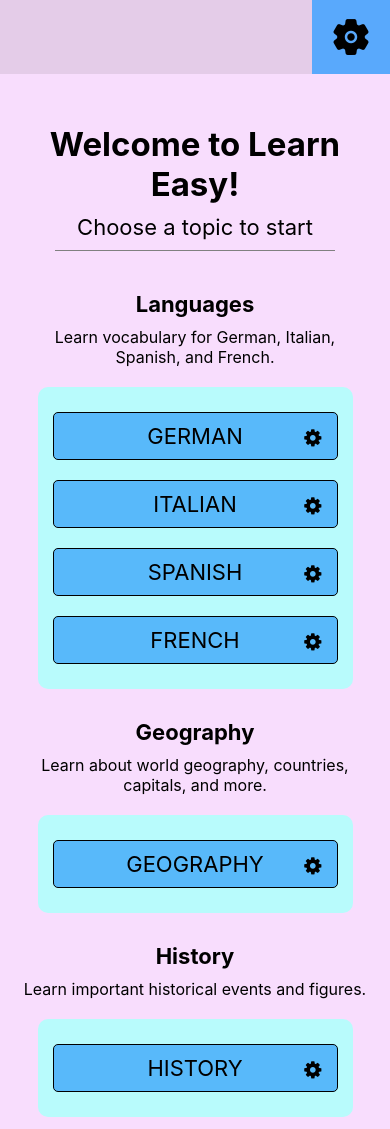
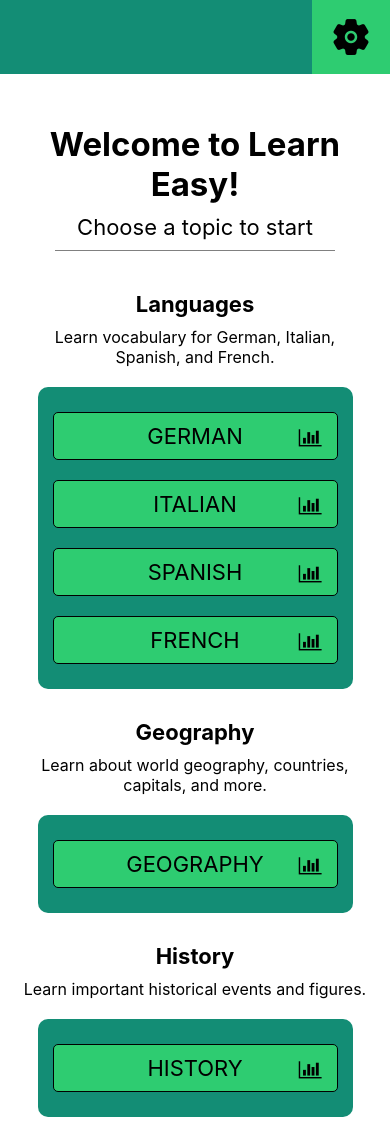
Before and after one commit to t0814524/learn-easy, a React Native app: screen / in a window 390 px wide. Built offline with nearby package versions, Linux system fonts and the light colour scheme.

Commit message:
new consistent design

```diff
--- a/components/Header.tsx
+++ b/components/Header.tsx
@@ -18,7 +18,7 @@ const style = StyleSheet.create({
     },
     pageInfoContainer: {
         flex: 4,
-        backgroundColor: "#e4cce8",
+        backgroundColor: "#138d75",
         alignItems: "center",
         justifyContent: "center",
     }
--- a/components/Layout.tsx
+++ b/components/Layout.tsx
@@ -18,18 +18,18 @@ const style = StyleSheet.create({
     container: {
         flex: 1,
         minHeight: "100%",
-        backgroundColor: 'yellow',
+        backgroundColor: '#138d75',
     },
     headerSection: {
         flex: 0.7,
         width: "100%",
         minHeight: 56, //  https://m3.material.io/components/search/specs
-        backgroundColor: "#59A9FC",
+        backgroundColor: "#2ecc71",
         flexDirection: "row",
     },
     mainSection: {
         flex: 10,
-        backgroundColor: "#F8DDFD"
+        backgroundColor: "#FFF"
     }
 
 })
--- a/components/Scoreboard.jsx
+++ b/components/Scoreboard.jsx
@@ -53,8 +53,8 @@ export default class Scoreboard extends Component {
 }
 
 const styles = StyleSheet.create({
-  container: { flex: 1, padding: 16, paddingTop: 30, backgroundColor: '#232B5D' },
-  head: { height: 40, backgroundColor: '#808B97' },
+  container: { flex: 1, padding: 16, paddingTop: 30, backgroundColor: '#0b5345' },
+  head: { height: 40, backgroundColor: '#138d75' },
   text: { margin: 6 },
   row: { flexDirection: 'row', backgroundColor: '#FFFFFF' },
   btn: { width: 58, height: 18, backgroundColor: '#78B7BB',  borderRadius: 2 },
--- a/components/style.tsx
+++ b/components/style.tsx
@@ -55,7 +55,7 @@ export const styles = StyleSheet.create({
         marginVertical: 10,
         padding: 15,
         borderRadius: 10,
-        backgroundColor: "#B8FBFC",
+        backgroundColor: "#138d75",
         alignItems: "center",
     },
     topicContainer: {
@@ -66,7 +66,7 @@ export const styles = StyleSheet.create({
         justifyContent: "center",
         // position: "relative",
         borderRadius: 5,
-        backgroundColor: "#58B9FA",
+        backgroundColor: "#2ecc71",
         borderWidth: 1,
         borderColor: "black",
         padding: 10,
--- a/components/views/Home.tsx
+++ b/components/views/Home.tsx
@@ -31,7 +31,7 @@ export const HomeView: React.FC<{
                                     <Text style={styles.topicText}>{topic.charAt(0).toUpperCase() + topic.slice(1)}</Text>
                                 </TouchableOpacity>
                                 <TouchableOpacity onPress={() => { setPage("statistics", topic as Topic) }} style={styles.settingsButton}>
-                                    <FontAwesome name="gear" size={20} color="black" />
+                                    <FontAwesome name="bar-chart" size={20} color="black" />
                                 </TouchableOpacity>
                             </View>
                         ))}
@@ -47,7 +47,7 @@ export const HomeView: React.FC<{
                                 <Text style={styles.topicText}>Geography</Text>
                             </TouchableOpacity>
                             <TouchableOpacity onPress={() => { setPage("statistics", "geography") }} style={styles.settingsButton}>
-                                <FontAwesome name="gear" size={20} color="black" />
+                                <FontAwesome name="bar-chart" size={20} color="black" />
                             </TouchableOpacity>
                         </View>
                     </View>
@@ -62,7 +62,7 @@ export const HomeView: React.FC<{
                                 <Text style={styles.topicText}>History</Text>
                             </TouchableOpacity>
                             <TouchableOpacity onPress={() => { setPage("statistics", "history") }} style={styles.settingsButton}>
-                                <FontAwesome name="gear" size={20} color="black" />
+                                <FontAwesome name="bar-chart" size={20} color="black" />
                             </TouchableOpacity>
                         </View>
                     </View>
--- a/components/views/Settings.tsx
+++ b/components/views/Settings.tsx
@@ -210,7 +210,7 @@ const styles = StyleSheet.create({
     },
     mainContainer: {
         marginHorizontal: 20,
-        backgroundColor: '#d2d2d2',
+        backgroundColor: '#0b5345',
         padding: 10,
         borderRadius: 5,
         paddingBottom: 300,
@@ -223,11 +223,12 @@ const styles = StyleSheet.create({
     },
     subContainer: {
         marginHorizontal: 20,
-        backgroundColor: '#fff',
+        backgroundColor: '#FFF',
         padding: 20,
         borderRadius: 5,
     },
     title: {
+        color: '#FFF',
         fontSize: 16,
         textAlign: 'center',
         fontWeight: 'bold',
--- a/components/views/Statistics.tsx
+++ b/components/views/Statistics.tsx
@@ -28,7 +28,7 @@ class StatCategory {
 export const StatisticsView: FunctionComponent<SettingsParams> = ({ mediums, cardsPerDay, username }) => {
 
   let title = "Your Progress:";
-  let learned = new StatCategory("learned", 47, "#93FCF8", "#3BE9DE");
+  let learned = new StatCategory("learned", 47, "#2ecc71", "#3BE9DE");
   let learning = new StatCategory("learning", 20, "#009FFF", "#006DFF");
   let relearn = new StatCategory("relearn", 10, "#BDB2FA", "#8F80F3");
   let todo = new StatCategory("todo", 23, "#FFA5BA", "#FF7F97");
@@ -109,7 +109,7 @@ export const StatisticsView: FunctionComponent<SettingsParams> = ({ mediums, car
     <View
       style={{
         paddingVertical: 20,
-        backgroundColor: '#34448B',
+        backgroundColor: '#FFF',
         flex: 1,
       }}>
       <View
@@ -117,7 +117,7 @@ export const StatisticsView: FunctionComponent<SettingsParams> = ({ mediums, car
           margin: 20,
           padding: 16,
           borderRadius: 20,
-          backgroundColor: '#232B5D',
+          backgroundColor: '#0b5345',
         }}>
         <Text style={{ color: 'white', fontSize: 16, fontWeight: 'bold' }}>
           {title}
@@ -130,7 +130,7 @@ export const StatisticsView: FunctionComponent<SettingsParams> = ({ mediums, car
             sectionAutoFocus
             radius={90}
             innerRadius={60}
-            innerCircleColor={'#232B5D'}
+            innerCircleColor={'#0b5345'}
             centerLabelComponent={() => {
               return (
                 <View style={{ justifyContent: 'center', alignItems: 'center' }}>
```
